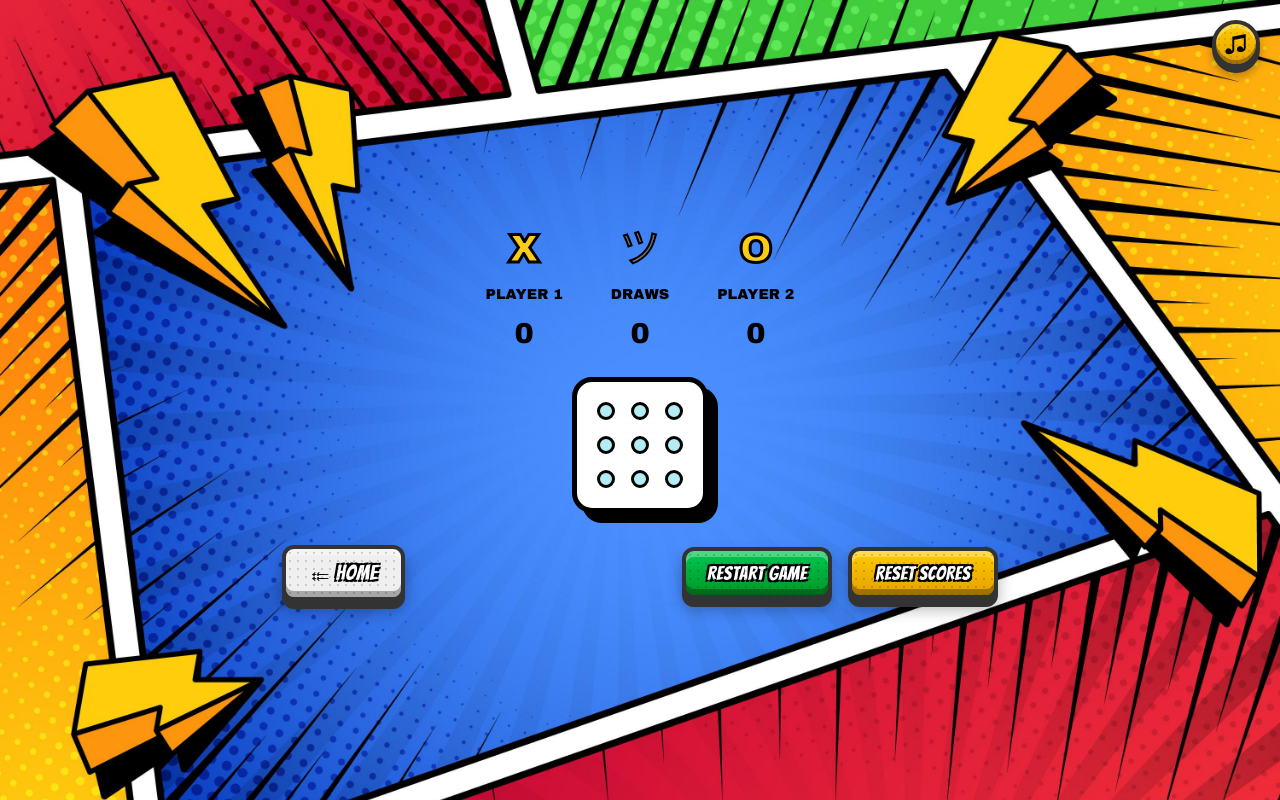
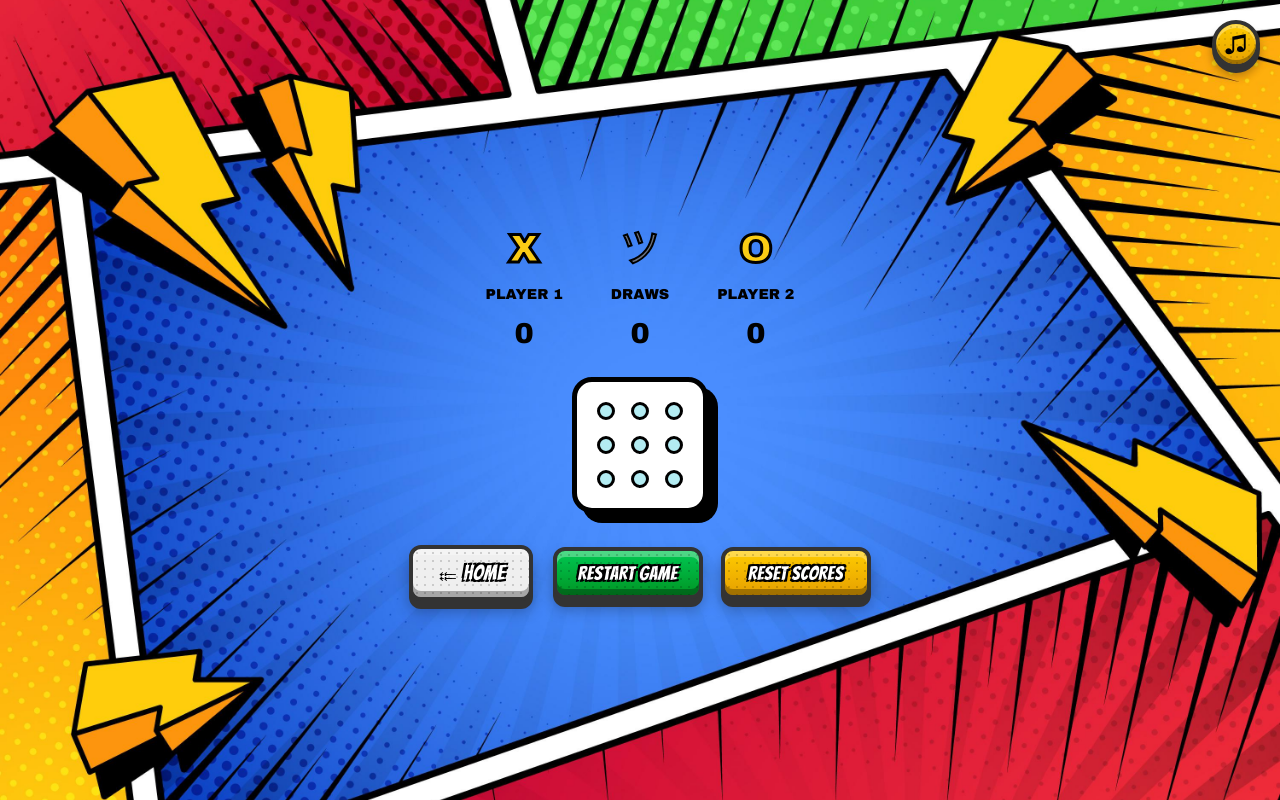
Before and after one commit to polkboban/tictactwist, a Vue app: page / in a window 1280 px wide. Both pictures are taken after a click on the button "PLAY WITH FRIEND". Built offline with nearby package versions, Linux system fonts and the light colour scheme; a web font is replaced by a local one.

Commit message:
makeover3

```diff
--- a/src/App.vue
+++ b/src/App.vue
@@ -114,6 +114,7 @@ const startGame = (withAI: boolean) => {
   padding: 16px 32px;
   font-size: 1.50rem;
   font-weight: 800;
+  align-items: center;
   font-family: 'Bangers', cursive;
   text-transform: uppercase;
   letter-spacing: 1px;
--- a/src/components/GameBoard.vue
+++ b/src/components/GameBoard.vue
@@ -192,10 +192,11 @@ onMounted(() => {
 /* Renamed from .top-section and styles adjusted */
 .bottom-controls {
   display: flex;
-  justify-content: space-between;
+  justify-content: center;
   align-items: center;
   margin-top: 2rem; /* Added margin to create space above the buttons */
   gap: 20px;
+  max-width: 1000px;
 }
 
 .back-button {
--- a/src/components/GameControls.vue
+++ b/src/components/GameControls.vue
@@ -39,9 +39,10 @@ defineProps<Props>();
 
 .game-controls {
   display: flex;
-  gap: 16px; /* Increased gap for better spacing */
+  gap: 18px; /* Increased gap for better spacing */
   flex-wrap: wrap;
   justify-content: center;
+  align-items: center;
 }
 
 .control-btn {
```
